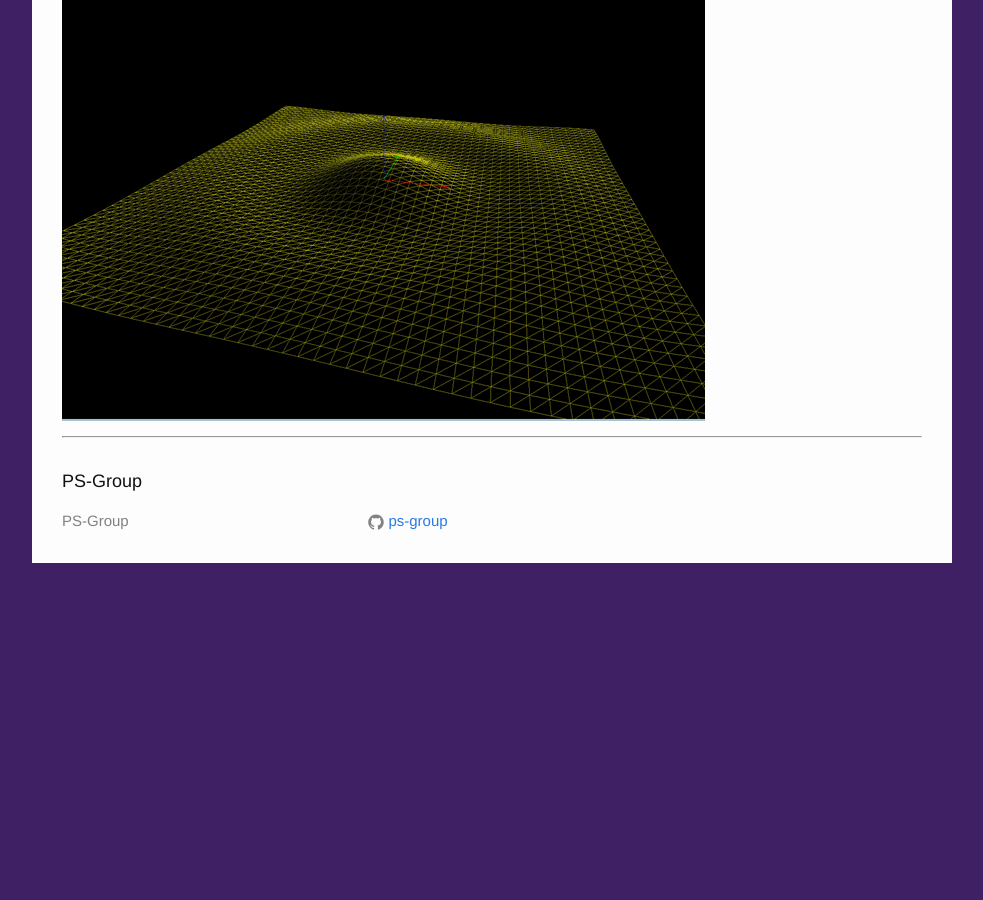
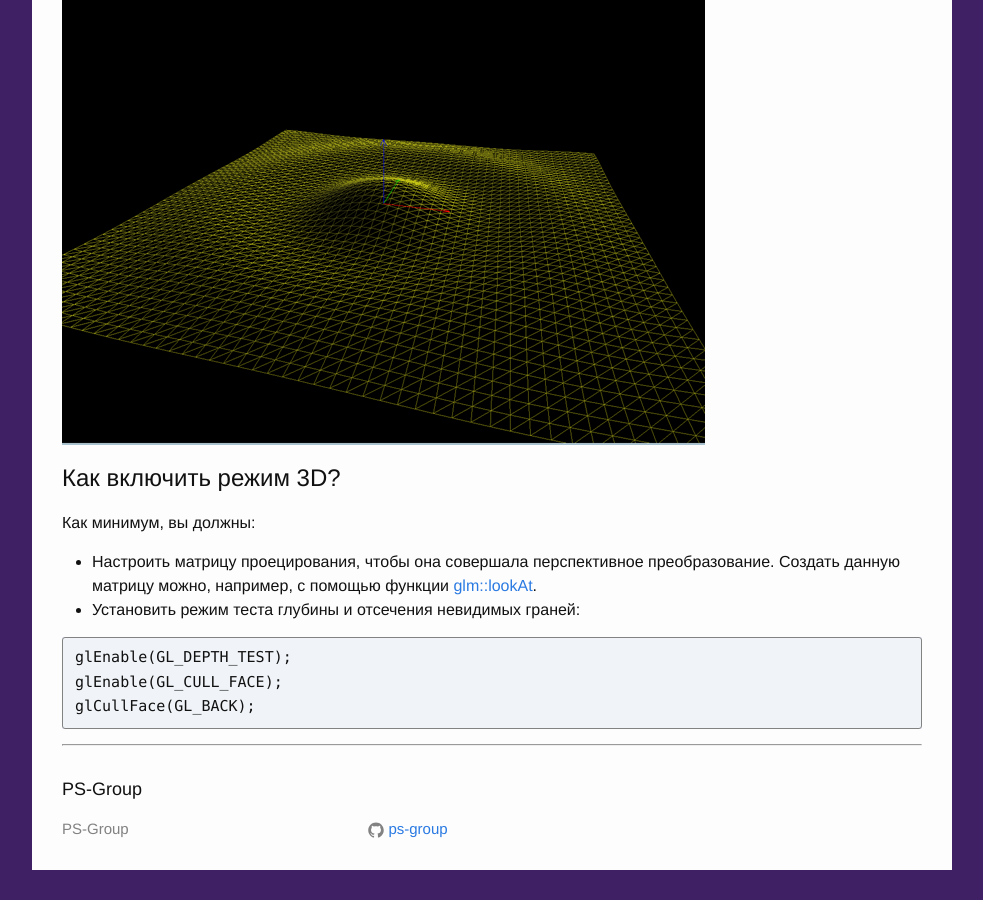
Before and after one commit to ps-group/ps-group.github.io, a Jekyll site: the page built from _opengl/chapter_2_faq.md, in a window 1280 px wide and 900 px high, scrolled down 2756 px. Shown: the whole window, without its empty margins (148-1131 px from the left). Built offline with Jekyll 4.4.1, drawn with Linux system fonts in a browser that asks for light colours; before the commit the page ends 3349 px from its top, so only the background shows below that; some of the changed text lies outside the part shown.

Commit message:
Улучшение вспомогательных статей (FAQ по OpenGL chap.2, ответы со stackoverflow для 2-го курса)

````diff
--- a/_opengl/chapter_2_faq.md
+++ b/_opengl/chapter_2_faq.md
@@ -55,3 +55,16 @@
 Режим GL_LINE также известен как Wireframe, и может быть использован в целях отладки вывода треугольных примитивов (GL_TRIANGLES, GL_TRIANGLE_STRIP, GL_TRIANGLE_FAN)
 
 ![Иллюстрация](figures/wireframe_drawing.png)
+
+## Как включить режим 3D?
+
+Как минимум, вы должны:
+
+- Настроить матрицу проецирования, чтобы она совершала перспективное преобразование. Создать данную матрицу можно, например, с помощью функции [glm::lookAt](http://stackoverflow.com/questions/21830340/understanding-glmlookat).
+- Установить режим теста глубины и отсечения невидимых граней:
+
+```cpp
+glEnable(GL_DEPTH_TEST);
+glEnable(GL_CULL_FACE);
+glCullFace(GL_BACK);
+```
````
Also changed, not shown: _sfml/stackoverflow-answers.md (+8 -0 lines), sfml.md (+1 -0 lines).
